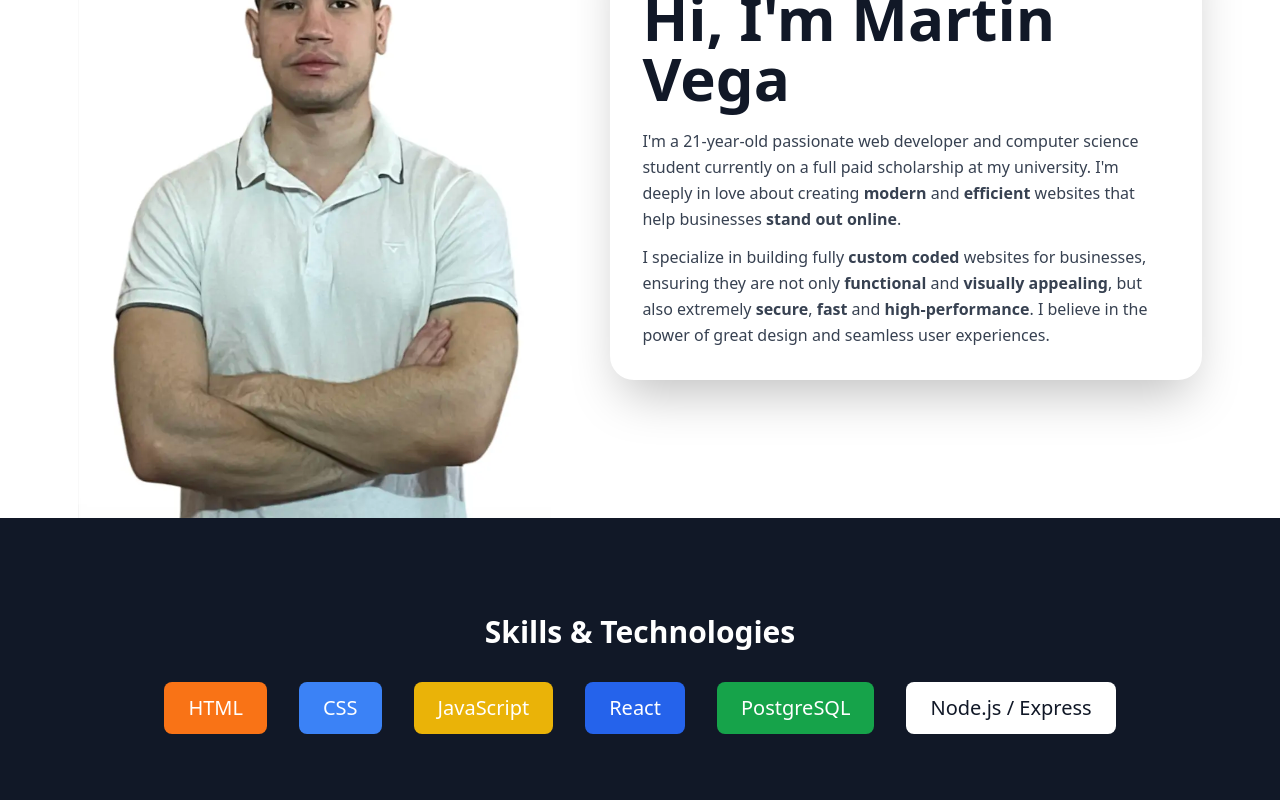
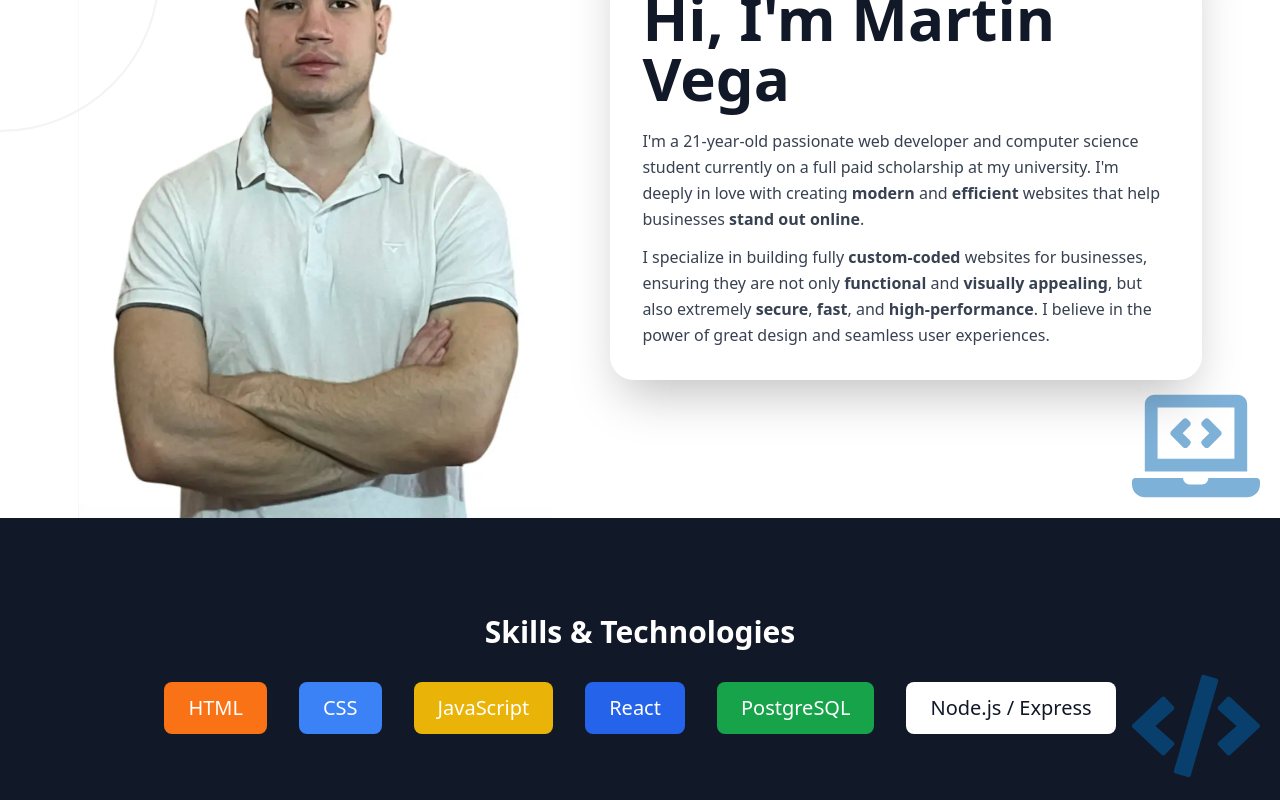
Before and after one commit to martinvega2003/web-dev-portfolio-v1, a React (Vite) app in the folder portfolio-vegma/: page / in a window 1280 px wide. Shown: the part 1080-1880 px from the top of the page. Built offline with nearby package versions, Linux system fonts and the light colour scheme.

Commit message:
In this commit, a few flaws from the service, about, benefits, and process sections were fixed. Some decoration on the about section was added.

```diff
--- a/portfolio-vegma/src/components/sections/AboutMe.jsx
+++ b/portfolio-vegma/src/components/sections/AboutMe.jsx
@@ -1,10 +1,23 @@
 import React from "react";
 import { motion } from "framer-motion";
-import professionalPic from "../../images/professional-pic.webp"
+import { FaCode, FaLaptopCode, FaCogs } from "react-icons/fa";
+import professionalPic from "../../images/professional-pic.webp";
 
 const AboutMe = () => {
   return (
-    <div id="about" className="bg-white pt-8 sm:pt-20">
+    <div id="about" className="relative bg-white pt-8 sm:pt-20 overflow-hidden">
+      {/* Decorative Icons */}
+      <div className="absolute inset-0 bg-transparent opacity-50">
+        <div className="absolute h-20 sm:h-32 md:h-48 lg:h-80 w-20 sm:w-32 md:w-48 lg:w-80 rounded-full -left-10 md:-left-20 lg:-left-40 -top-10 md:-top-20 lg:-top-40 bg-accent" />
+        <div className="absolute h-20 sm:h-32 md:h-48 lg:h-80 w-20 sm:w-32 md:w-48 lg:w-80 rounded-full -left-10 md:-left-20 lg:-left-40 top-5 md:top-10 lg:top-20 bg-transparent border-2" />
+        <div className="absolute bottom-10 right-5 text-accent text-6xl md:text-7xl lg:text-9xl">
+          <FaCode />
+        </div>
+        <div className="absolute bottom-80 md:bottom-[21rem] lg:bottom-80 right-5 text-accent text-6xl md:text-7xl lg:text-9xl">
+          <FaLaptopCode />
+        </div>
+      </div>
+
       <div>
         {/* About Me Text Section */}
         <motion.div
@@ -13,7 +26,7 @@ const AboutMe = () => {
           animate={{ opacity: 1 }}
           transition={{ duration: 1, delay: 0.5 }}
         >
-          <div className="w-full md:w-1/2 p-8 shadow-2xl rounded-3xl mb-6 md:mb-12 lg:mb-20">
+          <div className="relative z-10 w-full md:w-1/2 p-8 shadow-2xl rounded-3xl mb-6 md:mb-12 lg:mb-20">
             {/* Header Section with Name */}
             <motion.div
               className="text-left"
@@ -24,25 +37,33 @@ const AboutMe = () => {
               <p className="w-full py-1 mb-2 text-secondary font-light italic text-sm border-b-2">
                 Let me introduce myself
               </p>
-              <h1 className="text-2xl sm:text-5xl md:text-3xl lg:text-4xl xl:text-6xl font-bold text-primary">Hi, I'm Martin Vega</h1>
+              <h1 className="text-2xl sm:text-5xl md:text-3xl lg:text-4xl xl:text-6xl font-bold text-primary">
+                Hi, I'm Martin Vega
+              </h1>
             </motion.div>
             <div className="w-full mt-5 text-secondary text-md leading-relaxed">
               <p>
-                I'm a 21-year-old passionate web developer and computer science student currently on a full paid scholarship at my university. I'm deeply in love about creating <strong>modern</strong> and <strong>efficient</strong> websites that help businesses <strong>stand out online</strong>.
+                I'm a 21-year-old passionate web developer and computer science student currently on a full paid scholarship at my university. I'm deeply in love with creating <strong>modern</strong> and <strong>efficient</strong> websites that help businesses <strong>stand out online</strong>.
               </p>
               <p className="mt-3">
-                I specialize in building fully <strong>custom coded</strong> websites for businesses, ensuring they are not only <strong>functional</strong> and <strong>visually appealing</strong>, but also extremely <strong>secure</strong>, <strong>fast</strong> and <strong>high-performance</strong>. I believe in the power of great design and seamless user experiences.
+                I specialize in building fully <strong>custom-coded</strong> websites for businesses, ensuring they are not only <strong>functional</strong> and <strong>visually appealing</strong>, but also extremely <strong>secure</strong>, <strong>fast</strong>, and <strong>high-performance</strong>. I believe in the power of great design and seamless user experiences.
               </p>
             </div>
           </div>
-          {/* Image or Avatar (Optional) */}
-          <div className="md:w-[40%] h-auto flex justify-center mt-6 md:mt-0">
+          {/* Image or Avatar */}
+          <motion.div
+            className="md:w-[40%] h-auto flex justify-center mt-6 md:mt-0"
+            initial={{ opacity: 0, y: 100 }}
+            whileInView={{ opacity: 1, y: 0 }}
+            transition={{ duration: 1 }}
+            viewport={{ once: true }}
+          >
             <img
               src={professionalPic || "https://via.placeholder.com/200"}
               alt="Martin Vega"
               className="w-full h-auto"
             />
-          </div>
+          </motion.div>
         </motion.div>
 
         {/* Skills Section */}
@@ -56,11 +77,11 @@ const AboutMe = () => {
           <div className="flex flex-wrap justify-center mt-8 gap-8">
             {/* Skill Badges */}
             {[
-              { name: "HTML", color: "bg-orange-500 text-white " },
-              { name: "CSS", color: "bg-blue-500 text-white " },
-              { name: "JavaScript", color: "bg-yellow-500 text-white " },
-              { name: "React", color: "bg-blue-600 text-white " },
-              { name: "PostgreSQL", color: "bg-green-600 text-white " },
+              { name: "HTML", color: "bg-orange-500 text-white" },
+              { name: "CSS", color: "bg-blue-500 text-white" },
+              { name: "JavaScript", color: "bg-yellow-500 text-white" },
+              { name: "React", color: "bg-blue-600 text-white" },
+              { name: "PostgreSQL", color: "bg-green-600 text-white" },
               { name: "Node.js / Express", color: "bg-white text-primary" },
             ].map((skill, index) => (
               <motion.div
--- a/portfolio-vegma/src/components/sections/BenefitsSection.jsx
+++ b/portfolio-vegma/src/components/sections/BenefitsSection.jsx
@@ -33,7 +33,7 @@ const BenefitsSection = () => {
           {benefits.map((benefit, index) => (
             <div
               key={index}
-              className="bg-white h-64 p-6 border shadow-sm transition duration-300 transform cursor-pointer group
+              className="bg-white h-full p-6 border shadow-sm transition duration-300 transform cursor-pointer group
               hover:scale-105 hover:bg-gradient-to-r hover:from-blue-500 hover:to-accent"
             >
               <div
--- a/portfolio-vegma/src/components/sections/MyOfferSection.jsx
+++ b/portfolio-vegma/src/components/sections/MyOfferSection.jsx
@@ -19,7 +19,7 @@ const MyOfferSection = () => {
   };
 
   return (
-    <div className="relative z-10 p-6 sm:p-0">
+    <div className="relative z-10 p-6 md:p-0">
       <div className="flex justify-center md:justify-start items-center md:items-end">
         <div className="bg-white/80 p-8 w-[95%] sm:w-[90%] md:max-w-[60%] flex flex-col items-start justify-center shadow-2xl rounded-lg border-2 border-primary md:shadow-none md:rounded-none md:border-none">
           {/* Left Side: Text Content */}
@@ -34,13 +34,7 @@ const MyOfferSection = () => {
             <h1 className="text-xl sm:text-3xl xl:text-5xl font-extrabold mb-4">Not Just A Website, But Peace Of Mind Too</h1>
             <p className="text-sm sm:text-md xl:text-lg leading-relaxed text-secondary">
               <strong>95% of websites without maintenance lose their traffic within six months.</strong> Most business owners invest in getting a website built but don’t realize that <strong>without regular updates, security checks, and SEO improvements, their site becomes invisible to potential customers.</strong>
-              <br/><br/>
-              <ul className="space-y-3">
-                <li><strong>75% of users judge a business’s credibility based on its website design and performance.</strong> If your site loads slowly, looks outdated, or has errors, potential clients will leave before even considering your offer.</li>
-                <li><strong>53% of mobile users abandon a website if it takes more than 3 seconds to load.</strong> A well-maintained website ensures fast loading speeds, seamless browsing, and a great user experience across all devices.</li>
-                <li><strong>92% of search traffic goes to the first page of Google.</strong> Without proper SEO, your site remains hidden while your competitors attract all the traffic.</li>
-              </ul>
-              <br/>
+              <div className="my-2" />
               Get a <strong>custom-built website 100% free</strong> when you subscribe to my <strong>affordable website maintenance & SEO plan.</strong> I’ll design and develop your site from scratch—<strong>you only pay if you love it.</strong> If you’re not satisfied, you keep the code at no cost. My service ensures your website <strong>runs smoothly, stays secure, and attracts clients,</strong> so you never have to worry about technical issues or SEO again.
             </p>
             <div className="w-full border-t-2 border-accent my-6"></div>
--- a/portfolio-vegma/src/components/sections/MyService.jsx
+++ b/portfolio-vegma/src/components/sections/MyService.jsx
@@ -14,22 +14,19 @@ const MyServiceSection = () => {
           <div className="flex items-start gap-4">
             <FaChartLine className="text-accent w-10 h-10 shrink-0" />
             <p>
-              <strong>75% of users judge a business’s credibility based on its website design and performance.</strong>
-              If your site loads slowly, looks outdated, or has errors, potential clients will leave before even considering your offer.
+              <strong>75% of users judge a business’s credibility based on its website design and performance. </strong>
             </p>
           </div>
           <div className="flex items-start gap-4">
             <FaClock className="text-accent w-10 h-10 shrink-0" />
             <p>
               <strong>53% of mobile users abandon a website if it takes more than 3 seconds to load.</strong>
-              A well-maintained website ensures fast loading speeds, seamless browsing, and a great user experience across all devices.
             </p>
           </div>
           <div className="flex items-start gap-4">
             <FaMobileAlt className="text-accent w-10 h-10 shrink-0" />
             <p>
               <strong>92% of search traffic goes to the first page of Google.</strong>
-              Without proper SEO, your site remains hidden while your competitors attract all the traffic.
             </p>
           </div>
         </div>
--- a/portfolio-vegma/src/components/sections/ProcessSection.jsx
+++ b/portfolio-vegma/src/components/sections/ProcessSection.jsx
@@ -44,7 +44,7 @@ const ProcessSection = () => {
 
   return (
     <div className="bg-white pt-48 pb-24">
-      <div className="max-w-6xl mx-auto px-6">
+      <div className="px-6">
         <h2 className="text-4xl font-semibold text-primary text-center">Our Website Building Process</h2>
         <p className="text-lg text-gray-700 mt-4 text-center">
           A simple and efficient process to deliver your website in just 7 days.
@@ -81,8 +81,10 @@ const ProcessSection = () => {
 
                 {/* Card */}
                 <div className="ml-8 flex-grow bg-gradient-to-r from-primary to-secondary text-white p-6 rounded-lg shadow-lg cursor-pointer">
-                  <div className="mb-4">{item.icon}</div>
-                  <h3 className="text-xl sm:text-2xl font-semibold">{item.step}</h3>
+                  <div className="flex justify-start items-center mb-2">
+                    <div className="mr-4">{item.icon}</div>
+                    <h3 className="text-xl sm:text-2xl font-semibold">{item.step}</h3>
+                  </div>
                   <p className="text-md sm:text-lg mt-2">{item.description}</p>
                 </div>
               </motion.div>
```
